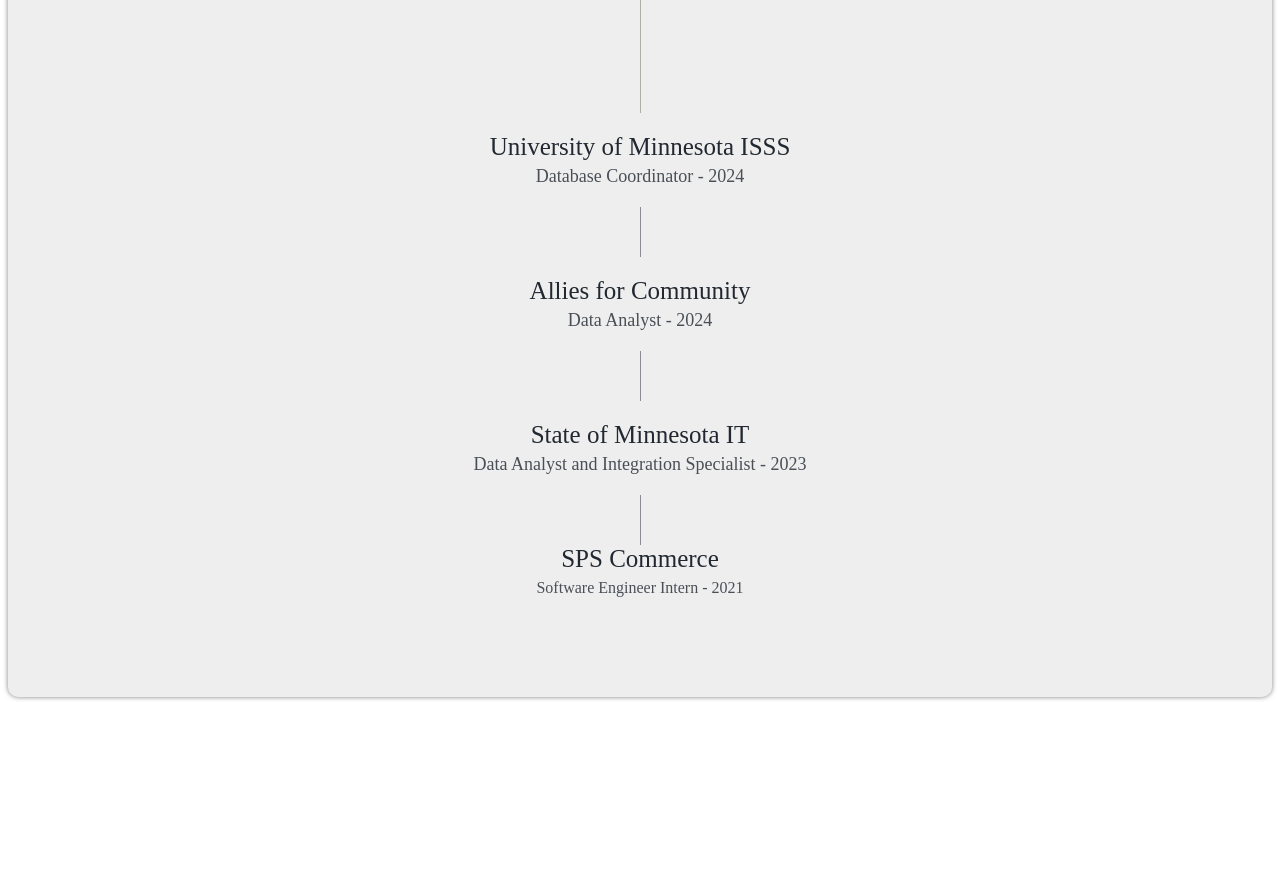
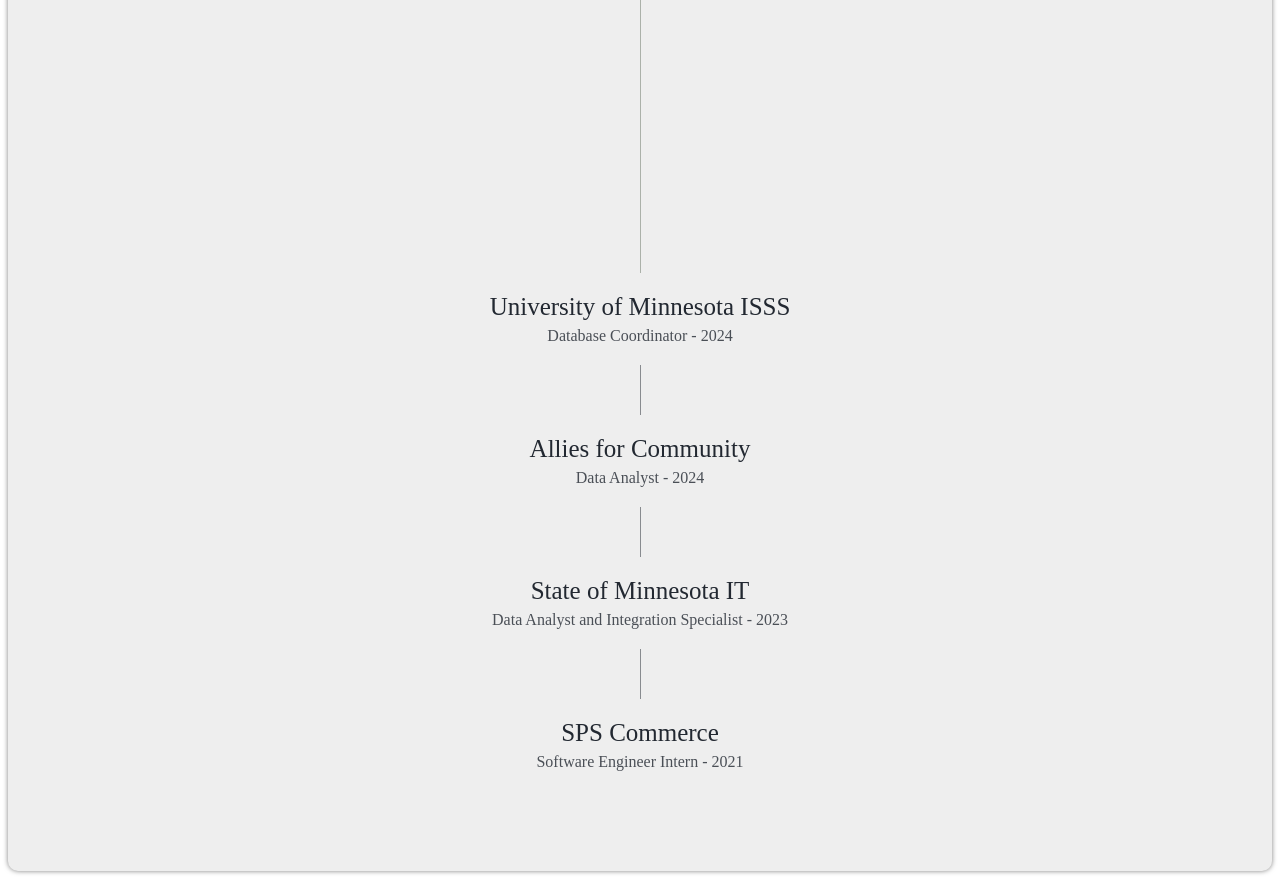
Before and after one commit to JustOmar36/React-Portfolio, a React (Vite) app: page /work in a window 1280 px wide. Shown: the part 780-1659 px from the top of the page. Before the commit the page ends 1485 px from the top, so only its background shows below. Built offline with nearby package versions, Linux system fonts and the light colour scheme.

Commit message:
fixes to scroll indicator and divider

```diff
--- a/src/components/Divider.jsx
+++ b/src/components/Divider.jsx
@@ -1,25 +1,12 @@
 import React from 'react';
 
-const ScrollIndicator = ({ text = 'D O W N   H E R E', description = '' }) => {
+const ScrollIndicator = () => {
     const scrollIndicatorStyle = {
         display: 'flex',
         flexDirection: 'column',
         alignItems: 'center',
         position: 'relative',
         marginTop: '20px',
-    };
-
-    const scrollTextStyle = {
-        fontSize: '25px',
-        color: '#222831',
-    };
-
-    const descriptionTextStyle = {
-        fontSize: '18px',
-        marginTop: '5px',
-        marginBottom: '20px',
-        color: '#222831',
-        opacity: 0.8,
     };
 
     const scrollLineStyle = {
@@ -31,8 +18,6 @@
 
     return (
         <div style={scrollIndicatorStyle}>
-            <div style={scrollTextStyle}>{text}</div>
-            {description && <div style={descriptionTextStyle}>{description}</div>}
             <div style={scrollLineStyle}></div>
         </div>
     );
--- a/src/components/ScrollIndicator.jsx
+++ b/src/components/ScrollIndicator.jsx
@@ -16,12 +16,12 @@
         flexDirection: 'column',
         alignItems: 'center',
         position: 'relative',
-        marginTop: '100px',
+        marginTop: '50px',
     };
 
     const scrollTextStyle = {
         fontSize: '14px',
-        marginBottom: '10px',
+        marginBottom: '20px',
         color: '#697565',
         opacity: 0.5,
         textShadow: glowAnimation
--- a/src/index.css
+++ b/src/index.css
@@ -64,7 +64,7 @@
   justify-content: center;
   max-width: 80%;
   margin: 0 auto;
-  padding-top: 100px;
+  padding-top: 50px;
 }
 
 .left-text {
@@ -126,6 +126,7 @@
   font-size: 25px;
   color: '#222831';
   margin: 0;
+  padding-top: 20px;
 }
 
 .intern-position{
@@ -143,10 +144,17 @@
 }
 
 .data-img{
-  display: flex;               /* Enable Flexbox layout */
-  justify-content: center;     /* Center horizontally */
-  align-items: center;         /* Center vertically */
+  display: flex;
+  justify-content: center;
+  align-items: center;
   margin: auto;
   padding-bottom: 20px;
-  max-width: 20%;                 /* Full width of the parent */
+  max-width: 20%;
 }
+
+/* Projects */
+.project-description{
+  max-width: 50%;
+  margin: 0 auto;
+  font-size: 20px;
+}
--- a/src/pages/Projects.jsx
+++ b/src/pages/Projects.jsx
@@ -1,8 +1,12 @@
+import Divider from "../components/Divider.jsx";
+import Scroll from "../components/ScrollIndicator.jsx";
+
 function Projects() {
   return (
-    <div class="container-border">
+    <div className="container-border">
       <h1>Projects</h1>
-      <p>This is the Web Development page. Showcase your web projects here.</p>
+      <p className="project-description">I've found over the years that programming can be an intimidating subject to navigate, so what better way to break down those walls than to go figure it out. Here's a few projects that I have taken on due to my curosity.</p>
+      <Scroll/>
     </div>
   );
 }
--- a/src/pages/Work.jsx
+++ b/src/pages/Work.jsx
@@ -4,13 +4,21 @@
 function Work() {
   return (
     <div className="container-border">
-      <h1>Work Experience</h1>
-      <img src="/src/assets/data-report.png" alt="data analysis" className="data-img"></img>
-      <p className="work-description">Driving impact through data analytics, process optimization, and automation. With expertise in <b>data migration</b>, <b>dashboard development</b>, and <b>automation</b> using <b>Python</b> and <b>SQL</b>, I enhance decision-making and streamline workflows. Skilled in collaborating with stakeholders to deliver insights through interactive dashboards, real-time reporting, and data cleanup solutions, my work bridges technical precision with cross-functional impact. Passionate about transforming data into actionable strategies to support growth and efficiency. Visit my <a href = "https://docs.google.com/document/d/1GK-HvtB42Tm8Yhrtj_MgmOUbOnObfs1TEq_Ax1vrgc8/edit?usp=sharing" target="_blank">Resume</a> for more information</p>
-      <Scroll height="200px"/>
-      <Divider text="University of Minnesota ISSS" description="Database Coordinator - 2024"/>
-      <Divider text="Allies for Community" description="Data Analyst - 2024"/>
-      <Divider text="State of Minnesota IT" description="Data Analyst and Integration Specialist - 2023"/>
+      <header>
+        <h1>Work Experience</h1>
+        <img src="/src/assets/data-report.png" alt="data analysis" className="data-img"></img>
+        <p className="work-description">Driving impact through data analytics, process optimization, and automation. With expertise in <b>data migration</b>, <b>dashboard development</b>, and <b>automation</b> using <b>Python</b> and <b>SQL</b>, I enhance decision-making and streamline workflows. Skilled in collaborating with stakeholders to deliver insights through interactive dashboards, real-time reporting, and data cleanup solutions, my work bridges technical precision with cross-functional impact. Passionate about transforming data into actionable strategies to support growth and efficiency. Visit my <a href = "https://docs.google.com/document/d/1GK-HvtB42Tm8Yhrtj_MgmOUbOnObfs1TEq_Ax1vrgc8/edit?usp=sharing" target="_blank">Resume</a> for more information</p>
+      </header>
+      <Scroll height="400px"/>
+      <p className="intern">University of Minnesota ISSS</p>
+      <p className="intern-position">Database Coordinator - 2024</p>
+      <Divider />
+      <p className="intern">Allies for Community</p>
+      <p className="intern-position">Data Analyst - 2024</p>
+      <Divider />
+      <p className="intern">State of Minnesota IT</p>
+      <p className="intern-position">Data Analyst and Integration Specialist - 2023</p>
+      <Divider />
       <p className="intern">SPS Commerce</p>
       <p className="intern-position">Software Engineer Intern - 2021</p>
     </div>
```
